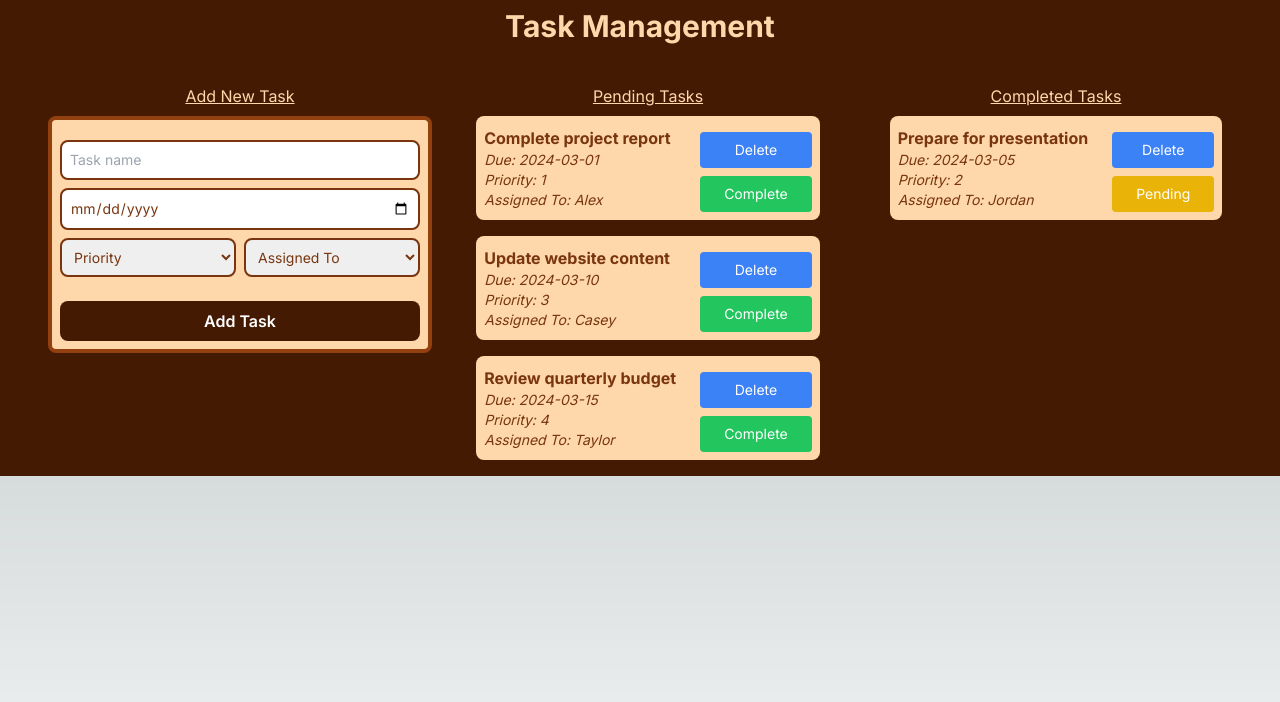
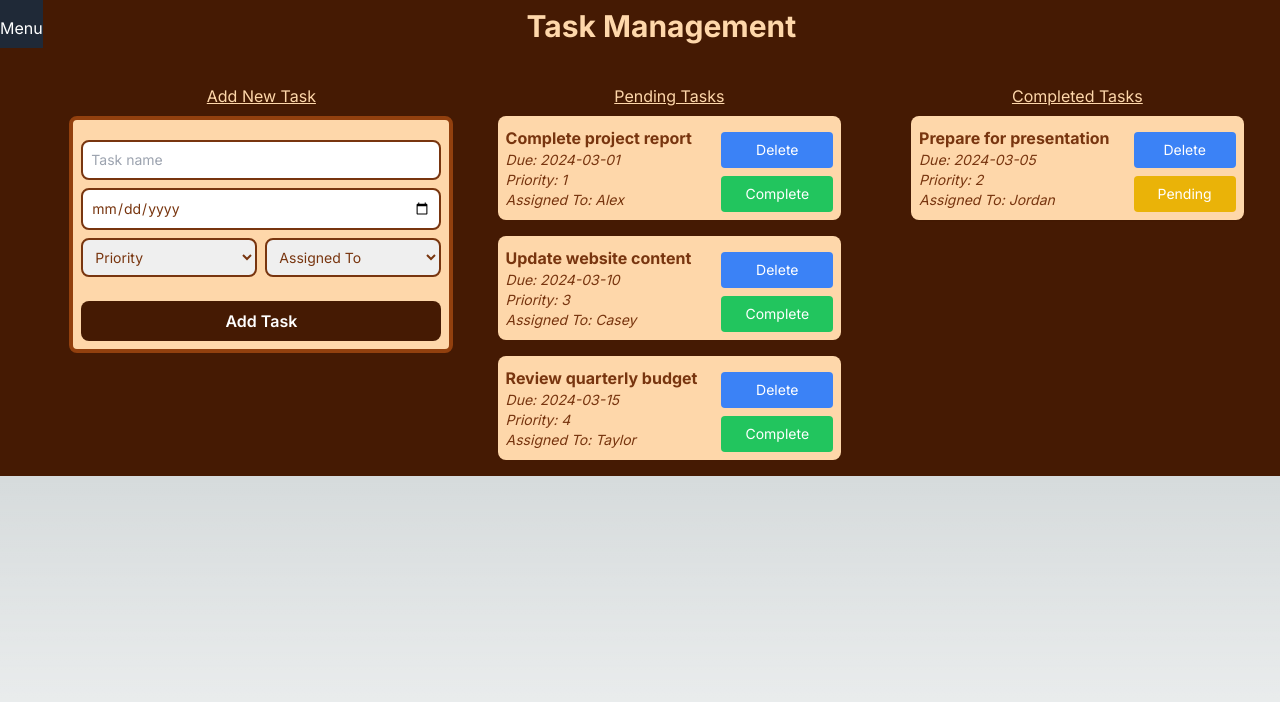
Before and after one commit to gigi-vu2804/cprg306-assignments, a Next.js app: page /gigi-task-management in a window 1280 px wide. Shown: the top 702 px of the page. Built offline with nearby package versions, Linux system fonts and the light colour scheme.

Commit message:
third commit
adding frist version of sidebar. Proper styling and construction is still needed

```diff
--- a/app/gigi-task-management/completed-task.js
+++ b/app/gigi-task-management/completed-task.js
@@ -3,7 +3,8 @@ export default function CompletedTask({
   onDeleteTask,
   onUpdateTaskStatus,
 }) {
-  const taskBoxStyling = "p-2 mx-4 mt-2 mb-4 bg-orange-200 max-w-lg rounded-lg";
+  const taskBoxStyling =
+    "p-2 mx-4 mt-2 mb-4 bg-orange-200 max-w-lg rounded-lg shadow-sm";
   const taskNameStyling = "text-base font-bold text-amber-900";
   const taskDetailStyling = "text-sm text-amber-900 italic";
 
@@ -27,13 +28,13 @@ export default function CompletedTask({
               <div className="flex flex-col">
                 <button
                   onClick={() => onDeleteTask(task.name)}
-                  className="text-sm py-2 mt-2 px-6 w-full bg-blue-500 text-white rounded hover:bg-red-700 transition duration-150 ease-in-out"
+                  className="text-sm py-2 mt-2 px-6 w-full bg-blue-500 text-white rounded hover:bg-red-700 transition cursor-pointer duration-150 ease-in-out"
                 >
                   Delete
                 </button>
                 <button
                   onClick={() => onUpdateTaskStatus(task.name, "Pending")}
-                  className="text-sm py-2 mt-2 px-6 w-full bg-yellow-500 text-white rounded hover:bg-yellow-700 transition duration-150 ease-in-out"
+                  className="text-sm py-2 mt-2 px-6 w-full bg-yellow-500 text-white rounded hover:bg-yellow-700 transition cursor-pointer duration-150 ease-in-out"
                 >
                   Pending
                 </button>
--- a/app/gigi-task-management/page.js
+++ b/app/gigi-task-management/page.js
@@ -21,17 +21,20 @@
 "use client";
 import React from "react";
 import TaskManagement from "./task-management";
+import Sidebar from "./side-bar";
 
 export default function Page() {
   return (
-    <main className="bg-amber-950">
+    <div className="bg-amber-950 flex">
+      <Sidebar />
+      <main className="flex-grow">
         <div className="flex justify-between items-center w-full px-2 py-2">
           <h1 className="text-center text-3xl text-orange-200 font-bold flex-grow">
             Task Management
           </h1>
-        <div></div>
         </div>
         <TaskManagement />
       </main>
+    </div>
   );
 }
--- /dev/null
+++ b/app/gigi-task-management/side-bar.js
@@ -0,0 +1,29 @@
+import React, { useState } from "react";
+import Link from "next/link";
+
+export default function Sidebar() {
+  const [isExpanded, setIsExpanded] = useState(false);
+
+  const toggleSidebar = () => {
+    setIsExpanded(!isExpanded);
+  };
+
+  return (
+    <div
+      className={`sidebar transition-all duration-300 ease-in-out ${
+        isExpanded ? "h-96" : "h-12"
+      } bg-gray-800 text-white flex flex-col items-center justify-start pt-4`}
+    >
+      <button onClick={toggleSidebar} className="w-full">
+        Menu
+      </button>
+      {isExpanded && (
+        <>
+          <Link href={`/`}>Home</Link>
+          <Link href={`/task-management`}>Tasks Dashboard</Link>
+          {/* Add more navigation links as needed */}
+        </>
+      )}
+    </div>
+  );
+}
```
Lines whose indentation alone changed are shown as unchanged.
